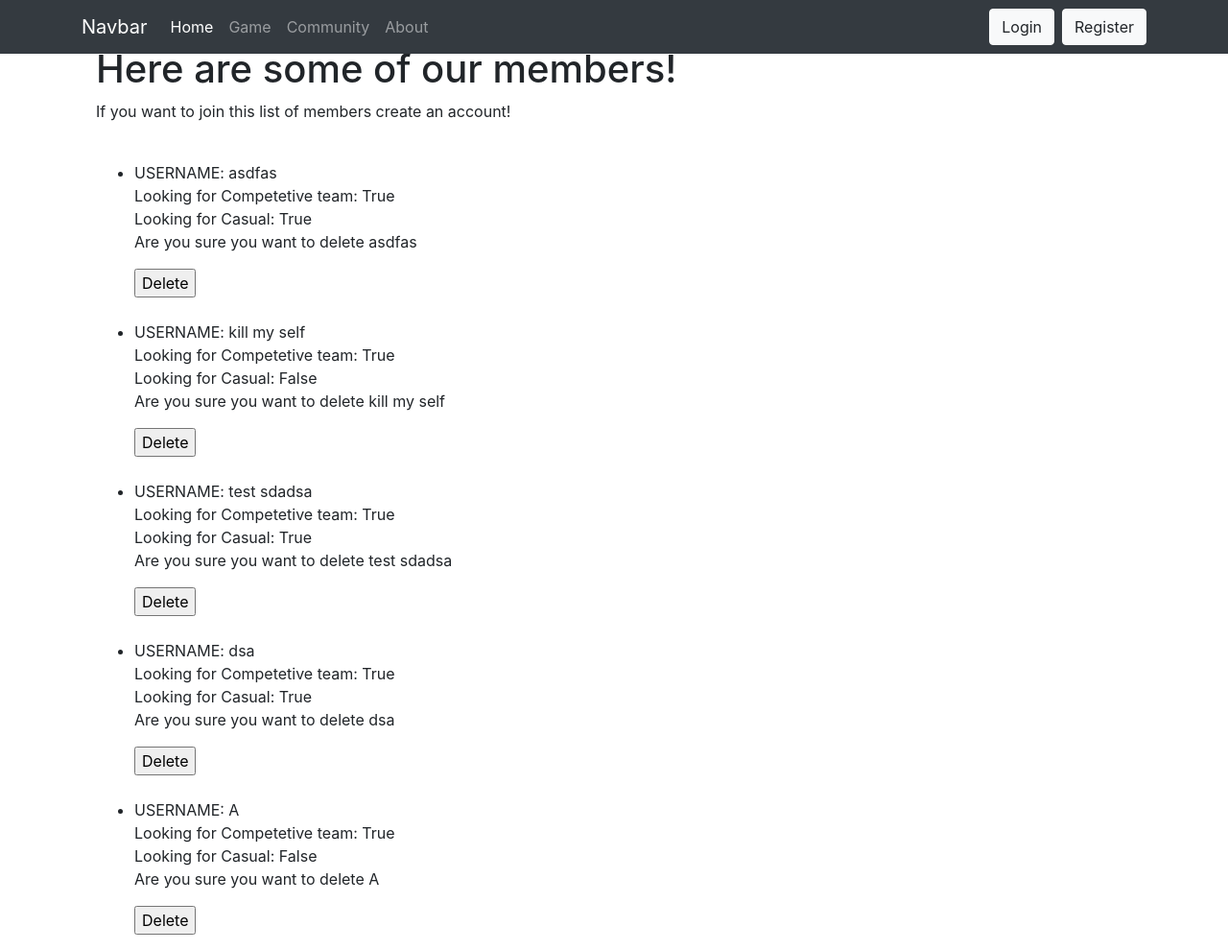
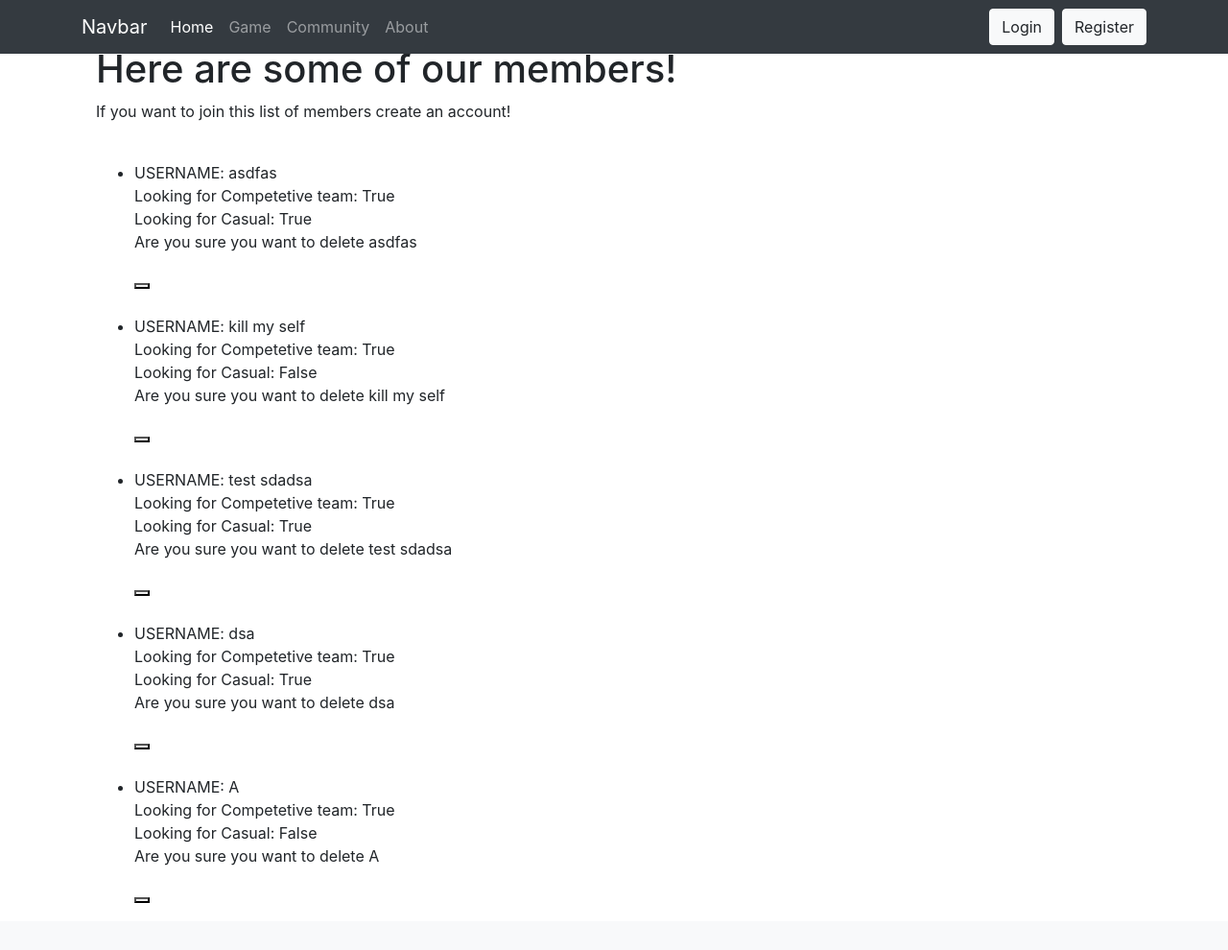
Before and after one commit to MTBrouwer/Final_Project, a Django app: page /Final_P1/Community in a window 1280 px wide. Shown: the whole page at 96% size. After the commit the page ends 941 px from the top, so only its background shows below. Run offline with Django 3.2, Linux system fonts and the light colour scheme; data comes from the database, SQL or seed files in the repository; both versions use the stored data as it was after the commit.

Commit message:
Update_Delete_Works

```diff
--- a/Final_P1/urls.py
+++ b/Final_P1/urls.py
@@ -22,5 +22,6 @@ urlpatterns = [
     path('Profile/studentInfoForm', views.AddPlayerForm, name='studentInfoForm'),
     path('Profile/studentInterestForm', views.InterestForm, name='clubForm'),
     path('Profile/favorite', views.favorite, name='favorite'),
+    path('Profile/Delete<int:id>', views.delete, name='Delete-StudentForm'),
 
 ]
--- a/Final_P1/views.py
+++ b/Final_P1/views.py
@@ -94,7 +94,7 @@ def delete(request, id):
         student.delete()
         return redirect('index')
     context = {'students': student}
-    return render(request, 'delete.html', context)
+    return render(request, 'Delete.html', context)
 
 ########################
 def AddPlayerForm(request):
@@ -155,7 +155,6 @@ def community(request):
     student = studentInfo.objects.all()
     context = {'students': student}
     return render(request, 'Final_P1/Community.html', context)
-    return render(request, 'Final_P1/Community.html',context)
 def about(request):
     return render(request, 'Final_P1/About.html')
 def ProfileForm(request):
--- a/Final_Project/settings.py
+++ b/Final_Project/settings.py
@@ -124,4 +124,4 @@ USE_TZ = True
 # https://docs.djangoproject.com/en/3.1/howto/static-files/
 
 STATIC_URL = '/static/'
-STATIC_ROOT = BASE_DIR / 'static'
+STATICFILES_DIRS = ['static']
--- a/templates/Final_P1/Community.html
+++ b/templates/Final_P1/Community.html
@@ -9,12 +9,15 @@
         <br><li>USERNAME: {{ student }} <br> Looking for Competetive team:
         {{ student.lookingforComp }}<br> Looking for Casual: {{ student.lookingforCasual }} </li>
 
-<form action="" method="post">{% csrf_token %}
+<form action="{% url 'Delete-StudentForm' student.id %}" method="post">
+    {% csrf_token %}
     <p>Are you sure you want to delete {{  student }}</p>
-    <input type="submit" value="Delete" />
+    <button type="submit" value="Delete" /></button>
 </form>
     {% endfor %}
 
     {% endblock %}%}
 </ul>
     </div>
+
+ delete
--- a/templates/Final_P1/Game.html
+++ b/templates/Final_P1/Game.html
@@ -1,5 +1,5 @@
 {% extends 'Final_P1/base.html' %}
-
+{% load static %}
 {% block body %}
         <div class="row">
   <div class="column">
@@ -11,9 +11,8 @@
   <div class="column">
     <a href="https://www.fifa.com/">
         <!--https://www.fifa.com/ -->
-             <img src="static/images/Fifa.png"  class="rounded mx-auto d-block" alt="..." height=100% width="150px" id="gameimg">
+                <img class="img-fluid" alt="book" src={% static 'images/Fifa.png' %} >
         </a>
-
   </div>
   <div class="column">
     <a href="Roster/Overwatch">
```
Also changed, not shown: db.sqlite3.
